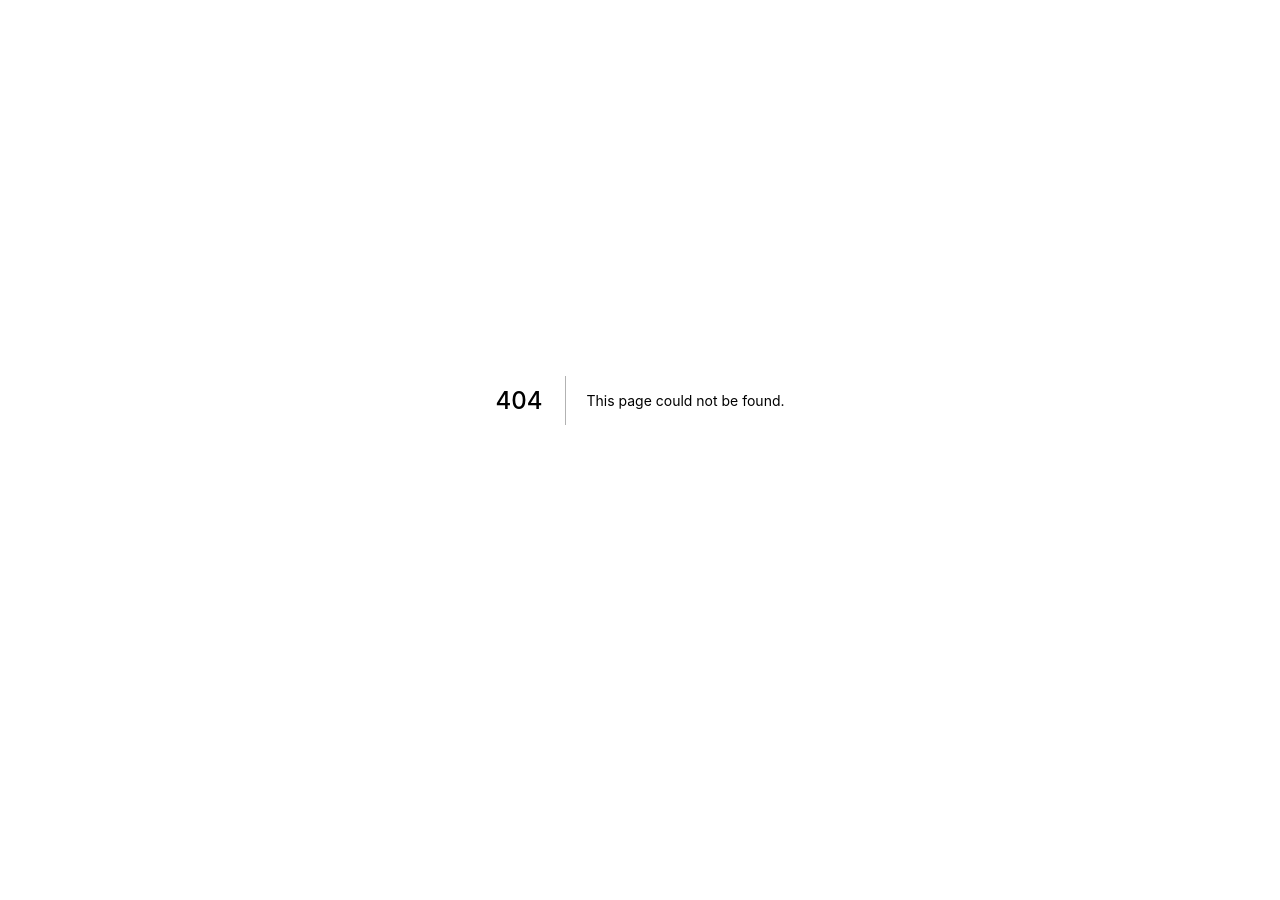
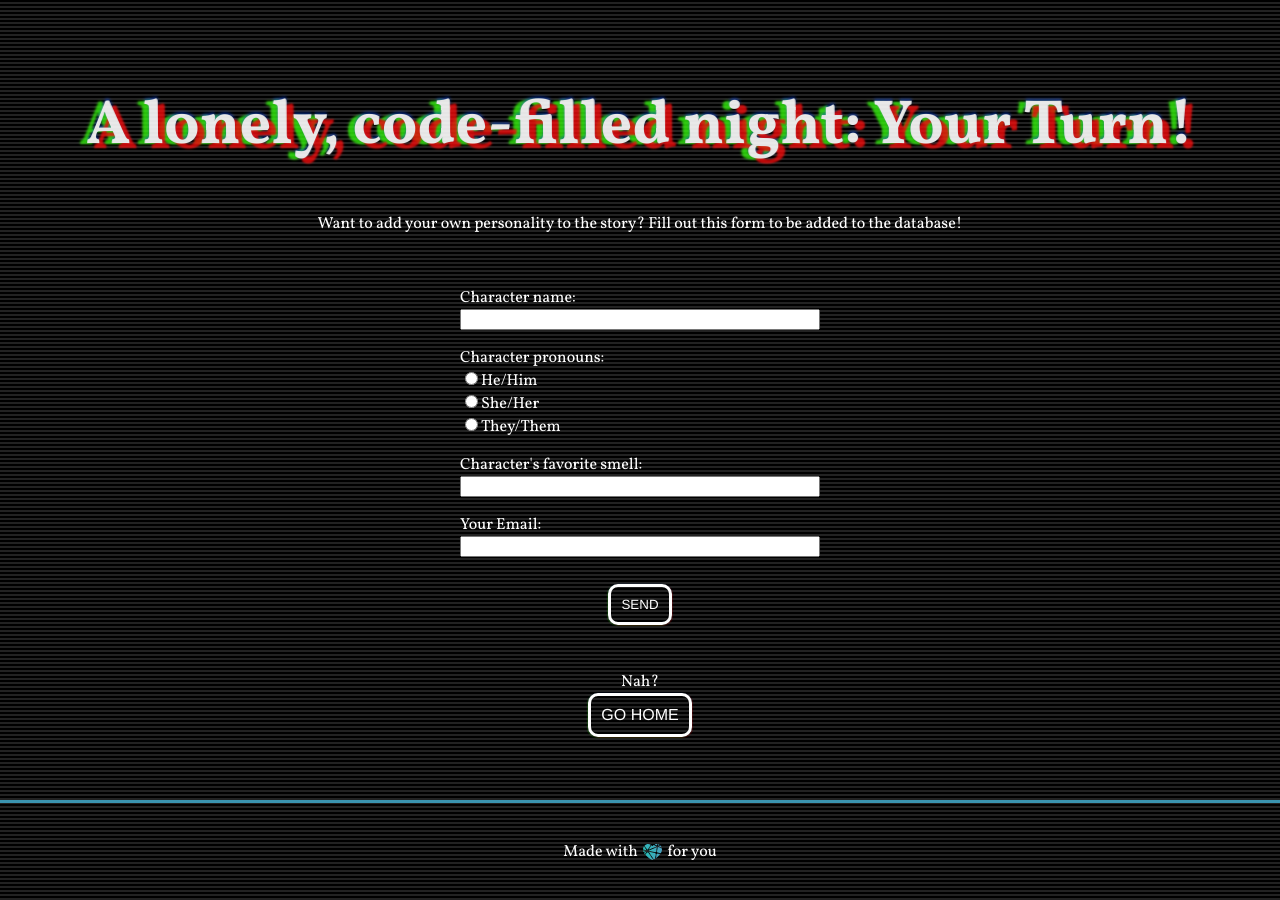
Before and after one commit to danielhcalhoun/next-adventure, a Next.js app: page /makeyourown in a window 1280 px wide. Before the commit this address had no page. Before the commit the page ends 800 px from the top, so only its background shows below. Built offline with nearby package versions, Linux system fonts and the light colour scheme.

Commit message:
Style and implement story, add custom form

```diff
--- /dev/null
+++ b/components/CharacterForm.js
@@ -0,0 +1,53 @@
+import styles from './CharacterForm.module.css';
+
+export default function CharacterForm() {
+  return (
+    <form
+      name="custom"
+      action="/success"
+      method="POST"
+      className={styles.form}
+      data-netlify="true"
+      netlify-honeypot="bot-field"
+      data-netlify-recaptcha="true"
+    >
+      <p className={styles.hidden}>
+        <label>
+          Don’t fill this out if you're human: <input name="bot-field" />
+        </label>
+      </p>
+      <input type="hidden" name="form-name" value="contact" />
+      <p>
+        <label htmlFor="yourname">Character name: </label>
+        <br />
+        <input type="text" name="name" id="charname" />
+      </p>
+      <p>
+        <label htmlFor="pronouns">Character pronouns: </label>
+        <br />
+        <input type="radio" id="masc" name="gender" value="masc" />
+        <label htmlFor="masc">He/Him</label>
+        <br />
+        <input type="radio" id="fem" name="gender" value="fem" />
+        <label htmlFor="fem">She/Her</label>
+        <br />
+        <input type="radio" id="nb" name="gender" value="nb" />
+        <label htmlFor="nb">They/Them</label>
+      </p>
+      <p>
+        <label htmlFor="smell">Character's favorite smell: </label>
+        <br />
+        <input type="text" name="smell" id="charsmell" />
+      </p>
+      <p>
+        <label htmlFor="youremail">Your Email: </label>
+        <br />
+        <input type="email" name="email" id="youremail" />
+      </p>
+      <p className={styles.submit}>
+        <button type="submit">Send</button>
+      </p>
+      <div data-netlify-recaptcha="true"></div>
+    </form>
+  );
+}
--- /dev/null
+++ b/components/CharacterForm.module.css
@@ -0,0 +1,21 @@
+.form {
+  max-width: 400px;
+  padding: 20px;
+  text-align: left;
+  margin-left: auto;
+  margin-right: auto;
+}
+
+.form input[type='text'],
+.form input[type='email'] {
+  width: 100%;
+}
+
+.submit {
+  text-align: center;
+}
+
+.hidden {
+  visibility: hidden;
+  height: 0;
+}
--- a/components/Footer.js
+++ b/components/Footer.js
@@ -10,7 +10,7 @@ export default function Footer() {
         footer {
           width: 100%;
           height: 100px;
-          border-top: 1px solid #eaeaea;
+          border-top: 3px solid #3a93af;
           display: flex;
           justify-content: center;
           align-items: center;
@@ -22,5 +22,5 @@ export default function Footer() {
         }
       `}</style>
     </>
-  )
+  );
 }
--- a/components/Layout.js
+++ b/components/Layout.js
@@ -2,7 +2,7 @@ import Head from 'next/head';
 import Footer from '@components/Footer';
 import styles from './Layout.module.css';
 
-export default function Layout({ children, title }) {
+export default function Layout({ children }) {
   return (
     <>
       <Head>
--- a/components/Layout.module.css
+++ b/components/Layout.module.css
@@ -6,3 +6,7 @@
   align-items: center;
   text-align: center;
 }
+
+.container button {
+  margin: 10px;
+}
--- /dev/null
+++ b/components/Storyblock.js
@@ -0,0 +1,5 @@
+import styles from './Storyblock.module.css';
+
+export default function Storyblock({ children }) {
+  return <div className={styles.text}>{children}</div>;
+}
--- /dev/null
+++ b/components/Storyblock.module.css
@@ -0,0 +1,6 @@
+.text {
+  font-size: 2em;
+  padding: 20px;
+  margin: 20px 0;
+  max-width: 900px;
+}
--- a/context/stateMachine.js
+++ b/context/stateMachine.js
@@ -2,12 +2,17 @@ import { createMachine } from 'xstate';
 
 export const introVals = {
   start: 'start',
-  kitchen: 'kitchen',
+  kitchen: 'snack-time',
 };
 
 export const firstLevel = {
-  apple: 'apple',
-  kidsringing: 'kids-ringing',
+  apple: 'eat-an-apple',
+  kidsringing: 'eat-some-candy',
+};
+
+export const secondLevel = {
+  ignore: 'ignore-the-kids',
+  answer: 'answer-the-door',
 };
 
 export const states = [introVals, firstLevel];
@@ -21,20 +26,26 @@ const storyMachine = createMachine({
         story:
           'Once upon a time there was a developer who was working very late at night. Very late at night... on Halloween.',
       },
+      on: {
+        [introVals.kitchen]: introVals.kitchen,
+      },
     },
     [introVals.kitchen]: {
       meta: {
         story: `The developer decided to take a break to get a snack. She went to the kitchen, and couldn't decide what to eat.`,
-        on: {
-          apple: firstLevel.apple,
-          candy: firstLevel.kidsringing,
-        },
+      },
+      on: {
+        [firstLevel.apple]: firstLevel.apple,
+        [firstLevel.kidsringing]: firstLevel.kidsringing,
       },
     },
     [firstLevel.apple]: {
       meta: {
         story:
-          'She took a bite of the apple, and paused. Something was weird. She felt funny. Turns out it was poisoned and her work was never finished. Her last words were, "I wish I committed early and often in my repositories."',
+          'She took a bite of the apple, and paused. She felt funny. Turns out it was poisoned and her work was never finished. Her last words were, "I wish I committed early and often in my repositories."',
+      },
+      on: {
+        restart: introVals.start,
       },
     },
     [firstLevel.kidsringing]: {
@@ -42,6 +53,22 @@ const storyMachine = createMachine({
         story:
           'She munched on the candy, enjoying the delightful thought of getting a cavity someday. But then, the doorbell rang. "Trick or Treat!" echoed outside.',
       },
+      on: {
+        [secondLevel.ignore]: secondLevel.ignore,
+        [secondLevel.answer]: secondLevel.answer,
+      },
+    },
+    [secondLevel.ignore]: {
+      meta: {
+        story:
+          '"I do not have time for children. I have bugs to solve, and a world to save." She walked upstairs, angry at the inconvenience of people existing.',
+      },
+    },
+    [secondLevel.answer]: {
+      meta: {
+        story:
+          'She opened the front door, but there was nobody there. It was spooky, but probably good since she ate the candy.',
+      },
     },
   },
 });
--- a/pages/index.js
+++ b/pages/index.js
@@ -8,7 +8,10 @@ export default function Home() {
       <Header title="A lonely, code-filled night" />
       <br />
       <Link href="/s/start">
-        <a>Get started</a>
+        <a>get spooky</a>
+      </Link>
+      <Link href="/makeyourown">
+        <a>Contribute a character</a>
       </Link>
     </Layout>
   );
--- /dev/null
+++ b/pages/makeyourown.js
@@ -0,0 +1,20 @@
+import Link from 'next/link';
+import Layout from '@components/Layout';
+import Header from '@components/Header';
+import CharacterForm from '@components/CharacterForm';
+
+export default function Custom() {
+  return (
+    <Layout>
+      <Header title="A lonely, code-filled night: Your Turn!" />
+      <br />
+      Want to add your own personality to the story? Fill out this form to be
+      added to the database!
+      <CharacterForm />
+      Nah? <br />
+      <Link href="/">
+        <a>Go home</a>
+      </Link>
+    </Layout>
+  );
+}
--- a/styles/global.css
+++ b/styles/global.css
@@ -21,13 +21,15 @@ a,
 button {
   display: inline-block;
   padding: 10px;
+  background: transparent;
   border: 3px solid white;
   border-radius: 10px;
   color: white;
+  cursor: pointer;
   font-family: 'Arimo', sans-serif;
   text-decoration: none;
   text-transform: uppercase;
-  animation: intro 4s, chromaticMove 4500ms ease infinite;
+  animation: intro 3s, chromaticMove 4500ms ease infinite;
 }
 
 @keyframes gradientMove {
@@ -44,14 +46,12 @@ button {
 
 @keyframes intro {
   0% {
-    margin-top: -50px;
     opacity: 0;
   }
   50% {
     opacity: 0.3;
   }
   100% {
-    margin-top: 0;
     opacity: 1;
   }
 }
```
Also changed, not shown: pages/s/[...story].js (+37 -6 lines).
